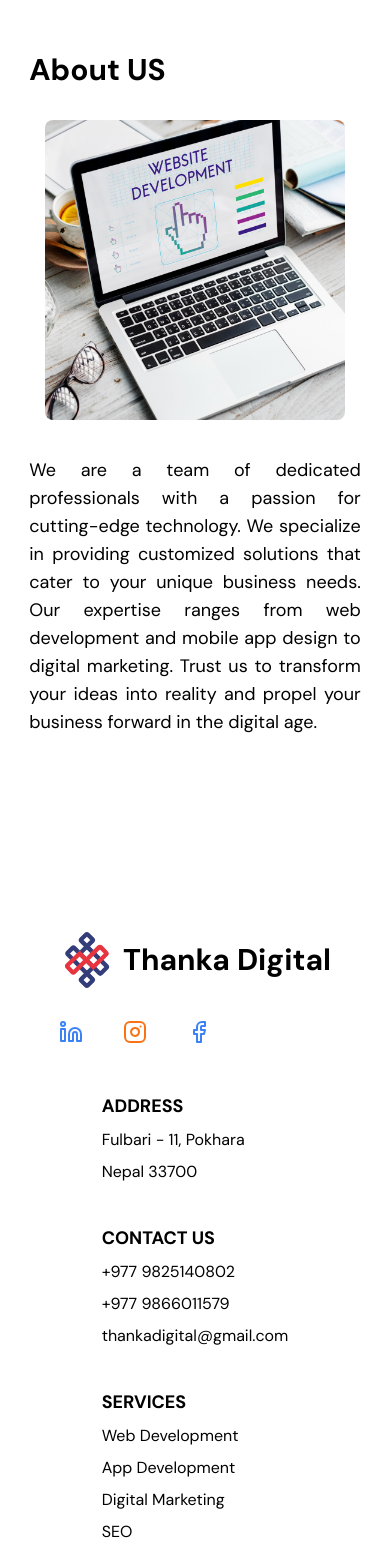
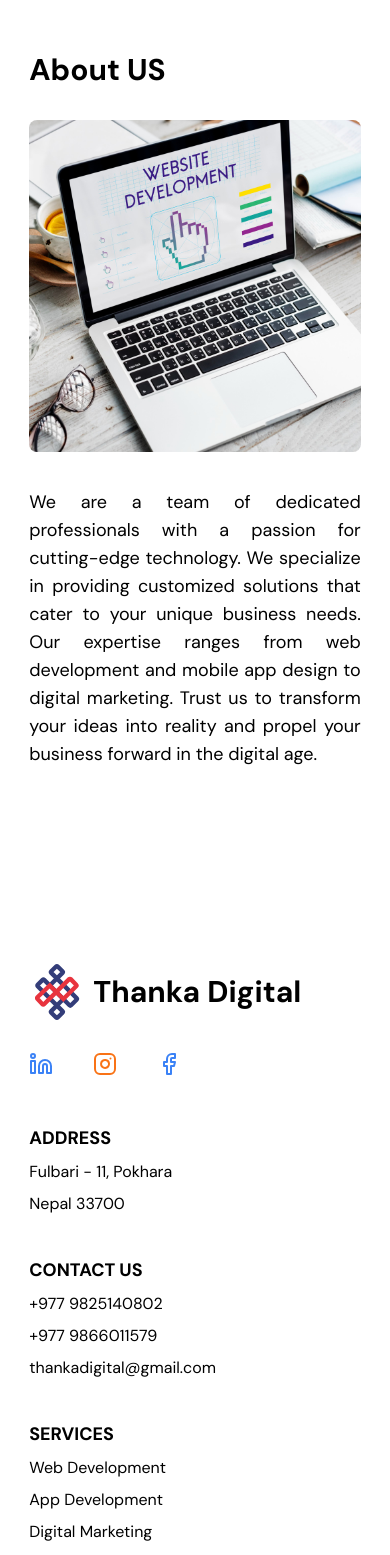
Before and after one commit to alsongarbuja/thankadigital, a Next.js app: page / in a window 390 px wide. Shown: the part 2180-3735 px from the top of the page. Built offline with nearby package versions, Linux system fonts and the light colour scheme.

Commit message:
fix: fix the footer responsiveness and about image warning removal

```diff
--- a/src/app/page.tsx
+++ b/src/app/page.tsx
@@ -39,7 +39,7 @@ export default function Home() {
         <section className="py-5 mt-5">
           <h2>About US</h2>
           <div className="flex flex-col items-center justify-center gap-4 py-8 lg:flex-row">
-            <Image src="/website_development_hero.jpg" alt="a laptop displaying a hand pointing in text which reads web development" className="min-w-[300px] rounded-lg" width={300} height={60} />
+            <Image src="/website_development_hero.jpg" alt="a laptop displaying a hand pointing in text which reads web development" className="w-auto h-auto rounded-lg" width={300} height={600} />
             <p className="mt-5 text-lg text-justify">
               We are a team of dedicated professionals with a passion for cutting-edge technology. We specialize in providing customized solutions that cater to your unique business needs. Our expertise ranges from web development and mobile app design to digital marketing. Trust us to transform your ideas into reality and propel your business forward in the digital age.
             </p>
@@ -50,7 +50,7 @@ export default function Home() {
       {/* Footer Section */}
       <footer className="py-16 mt-20">
         <div className="max-w-[85%] mx-auto ">
-          <div className="flex flex-col items-center justify-between gap-12 lg:flex-row">
+          <div className="flex flex-col items-start justify-between gap-12 lg:flex-row">
             <div>
               <span className="flex items-center gap-2 mb-8">
                 <Image src="/thanka_digital_logo.svg" alt="Thanka Digital logo" className="w-14 h-14" width={50} height={50} />
@@ -58,7 +58,7 @@ export default function Home() {
               </span>
               <Social />
             </div>
-            <div className="flex flex-col gap-10 sm:flex-row">
+            <div className="flex flex-wrap gap-10">
               {
                 footerLinks.map((footerLink, index) => (
                   <div className="flex flex-col gap-2" key={index}>
```
